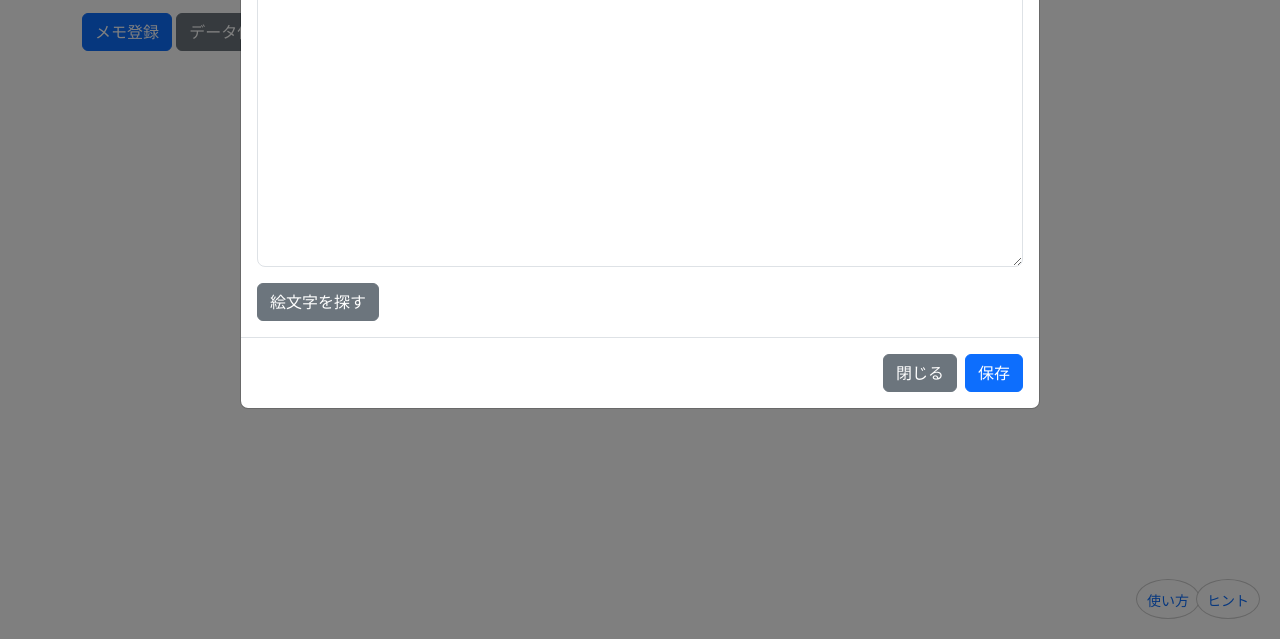
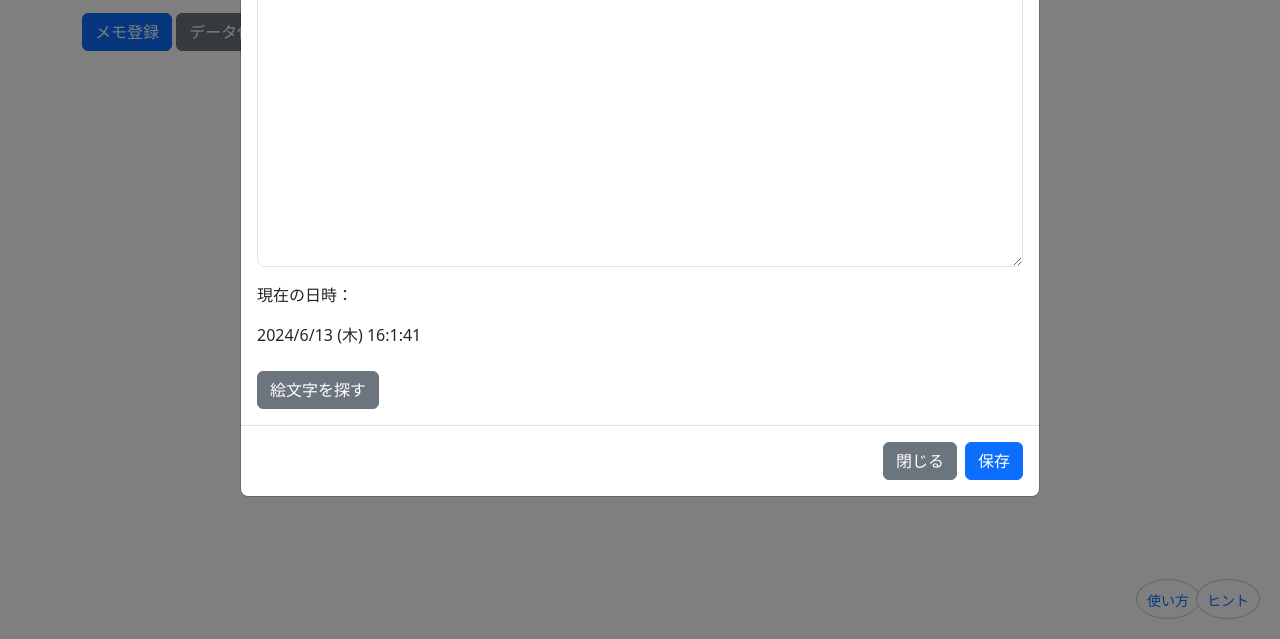
Before and after one commit to SmylyDesign/memo, a plain HTML site: page index.html in a window 1280 px wide. Both pictures are taken after a click on the button "メモ登録". Shown: the part 161-800 px from the top of the page. Drawn offline with nearby package versions, Linux system fonts and the light colour scheme.

Commit message:
Add files via upload

```diff
--- a/index.html
+++ b/index.html
@@ -76,6 +76,7 @@
                         <label for="memoContent" class="form-label">メモ内容:</label>
                         <textarea class="form-control form-control-lg" id="memoContent" rows="9"></textarea>  <!-- Changed rows to 6 -->
                     </div>
+                    <P>現在の日時：</P><span id="view_clock"></span><br><br>
                     <button class="btn btn-secondary" id="openEmojiBtn">絵文字を探す</button>
                 </div>
                 <div class="modal-footer">
@@ -228,6 +229,28 @@
             }
         }
 
+        timerID = setInterval('clock()',500); //0.5秒毎にclock()を実行
+
+        function clock() {
+            document.getElementById("view_clock").innerHTML = getNow();
+        }
+
+        function getNow() {
+            const now = new Date();
+            const year = now.getFullYear();
+            const mon = now.getMonth()+1; //１を足すこと
+            const day = now.getDate();
+            const hour = now.getHours();
+            const min = now.getMinutes();
+            const sec = now.getSeconds();
+            const you = now.getDay(); //曜日(0～6=日～土)
+            const youbi = new Array("日","月","火","水","木","金","土");
+
+            //出力用
+            var s = year + "/" + mon + "/" + day + " (" + youbi[you] + ") " + hour + ":" + min + ":" + sec;
+            return s;
+        }
+
         // Event listener for Add Memo button
         document.getElementById('addMemoBtn').addEventListener('click', () => {
             document.getElementById('memoModalLabel').textContent = 'メモ登録';
```
